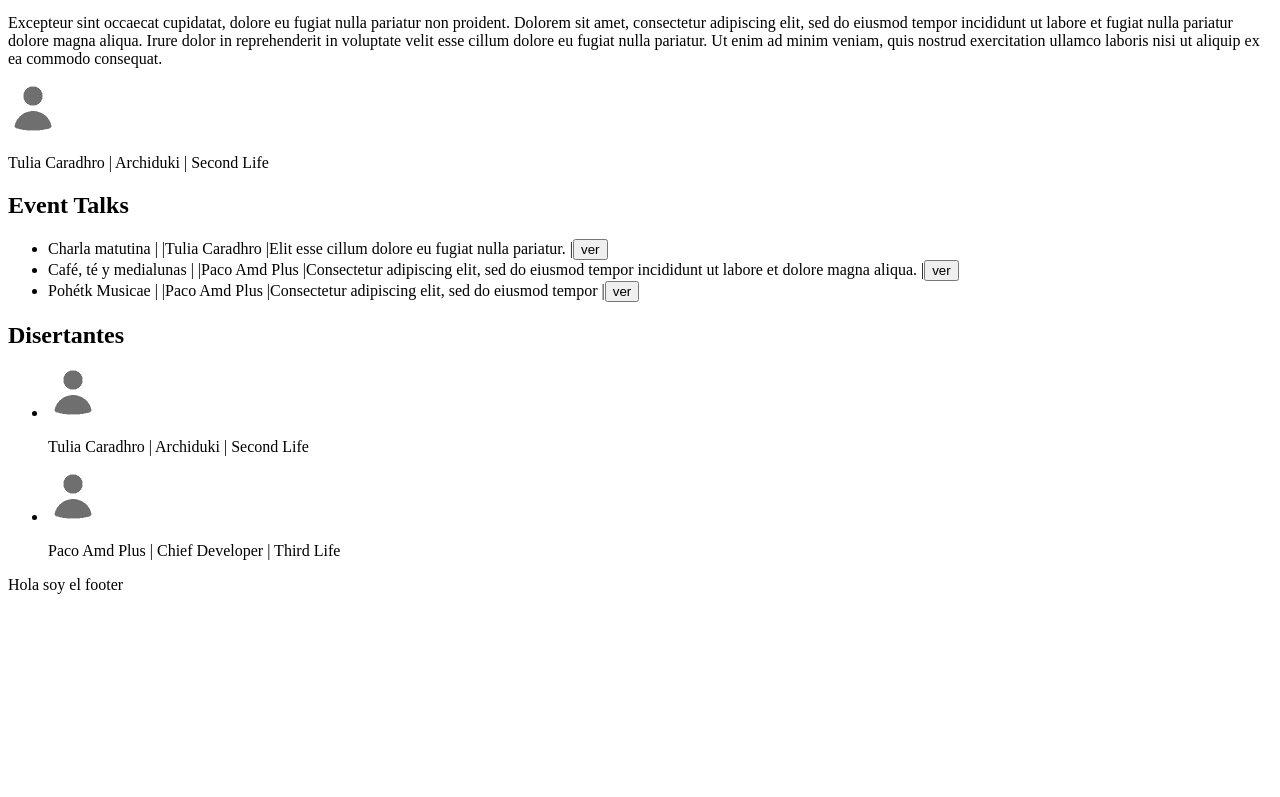
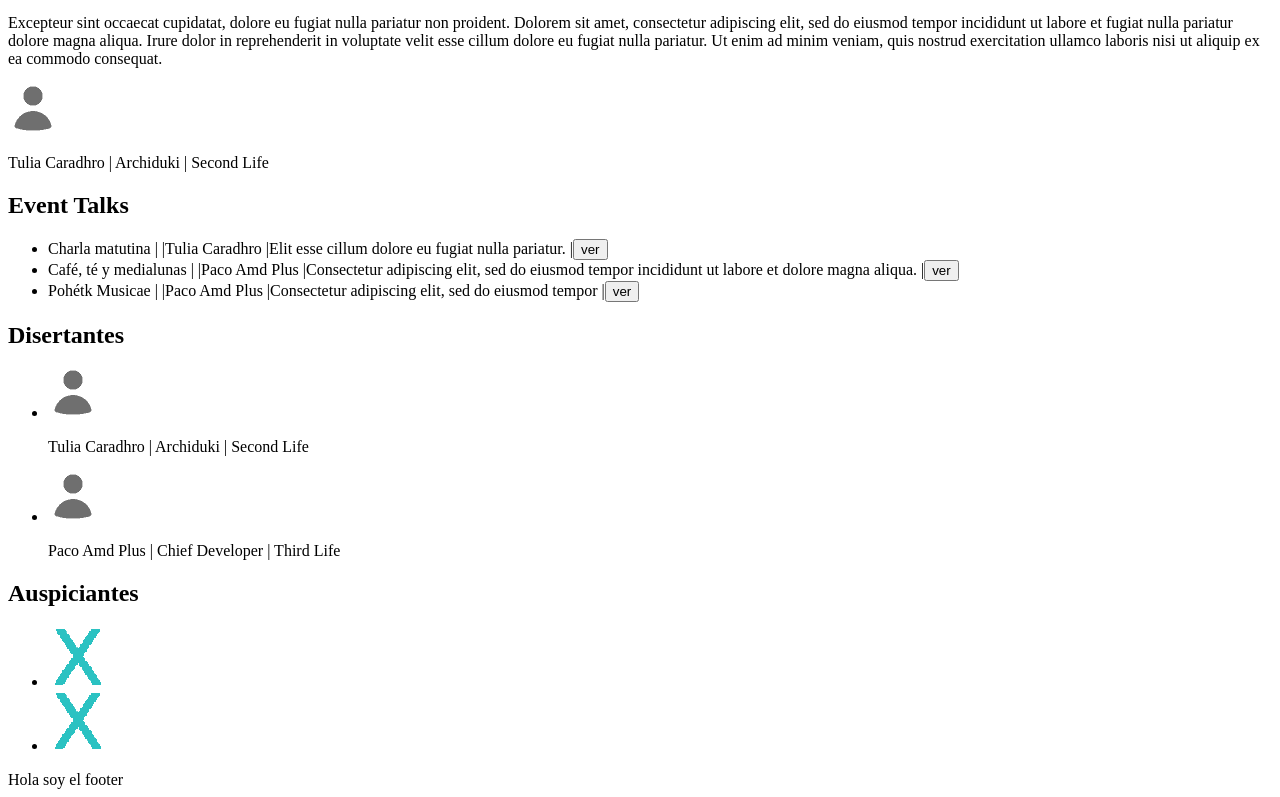
Before and after one commit to nayracoop/e-ver-core, a React (Create React App) app: page / in a window 1280 px wide. Shown: the part 617-1414 px from the top of the page. Before the commit the page ends 1219 px from the top, so only its background shows below. Built offline with nearby package versions, Linux system fonts and the light colour scheme; no server answers.

Commit message:
Sponsors section

```diff
--- a/src/containers/Event.js
+++ b/src/containers/Event.js
@@ -4,8 +4,9 @@ import CommentList from "./CommentList";
 import TalkDetails from "./TalkDetails";
 import TalkList from "./TalkList";
 import SpeakerList from "./SpeakerList";
+import SponsorList from "./SponsorList";
 
-import { talks } from "../static-data";
+import { talks, sponsors } from "../static-data";
 
 // should be a unique speakers list
 const speakersList = (talks) => {
@@ -29,6 +30,7 @@ const Event = ({ props }) => {
       <TalkDetails talk={selectedTalk} />
       <TalkList talks={talks} onSelectTalk={selectTalk} />
       <SpeakerList speakersList={speakersList(talks)} />
+      <SponsorList sponsors={sponsors} />
     </>
   );
 };
--- /dev/null
+++ b/src/containers/Sponsor.js
@@ -0,0 +1,11 @@
+import React from "react";
+
+const Sponsor = ({ sponsor }) => {
+  return (
+    <a target="_blank" rel="noopener noreferrer" href={sponsor.href} >
+      <img src={require(`../img/${sponsor.logo}`)} alt={`${sponsor.name} logo`} />
+    </a>
+  );
+}
+
+export default Sponsor;
--- /dev/null
+++ b/src/containers/SponsorList.js
@@ -0,0 +1,19 @@
+import React from "react";
+import Sponsor from "./Sponsor";
+
+const SponsorList = ({sponsors}) => {
+  return(
+    <section>
+      <h2>Auspiciantes</h2>
+      <ul>
+        {sponsors.map((sponsor) => (
+          <li key={sponsor.id} >
+            <Sponsor  key={sponsor.id} sponsor={sponsor} />
+          </li>
+        ))}
+      </ul>
+    </section>
+  );
+}
+
+export default SponsorList;
--- a/src/static-data.js
+++ b/src/static-data.js
@@ -34,7 +34,7 @@ export const talks = [
       "sed quia consequuntur magni dolores eos qui ratione voluptatem sequi nesciunt. Neque porro quisquam est, qui dolorem ipsum quia dolor sit amet, consectetur, adipisci velit, sed quia non numquam eius modi tempora incidunt ut labore et dolore magnam aliquam quaerat voluptatem.",
     summary:
       "Consectetur adipiscing elit, sed do eiusmod tempor incididunt ut labore et dolore magna aliqua.",
-    begin: date.clone().add(4, "hour").format(),
+    begin: date.clone().add(2, "hour").format(),
     duration: 60,
     video: {
       URI: "https://www.youtube.com/watch?v=-smN6ZUHzgk",
@@ -60,7 +60,7 @@ export const talks = [
       "At vero eos et accusamus et iusto odio dignissimos ducimus qui blanditiis praesentium voluptatum deleniti atque corrupti quos dolores et quas molestias excepturi sint occaecati cupiditate non provident, similique sunt in culpa qui officia deserunt mollitia animi, id est laborum et dolorum fuga. Et harum quidem rerum facilis est et expedita distinctio. Nam libero tempore, cum soluta nobis est eligendi optio cumque nihil impedit quo minus id quod maxime placeat facere.",
     summary:
       "Consectetur adipiscing elit, sed do eiusmod tempor",
-    begin: date.clone().add(1, "hour").format(),
+    begin: date.clone().add(3, "hour").format(),
     duration: 30,
     video: {
       URI: "https://www.youtube.com/watch?v=HcIOnyQPfa8",
@@ -80,3 +80,18 @@ export const talks = [
     allowsComments: true,
   },
 ];
+
+export const sponsors = [
+  {
+    id: 1,
+    name: "Fafa",
+    logo: "logo.png",
+    website: "https://nayra.coop"
+  },
+  {
+    id: 2,
+    name: "tutu",
+    logo: "logo.png",
+    website: "https://nayra.coop"
+  }
+];
```
Also changed, not shown: src/containers/TalkTime.js (added), src/img/logo.png (added).
